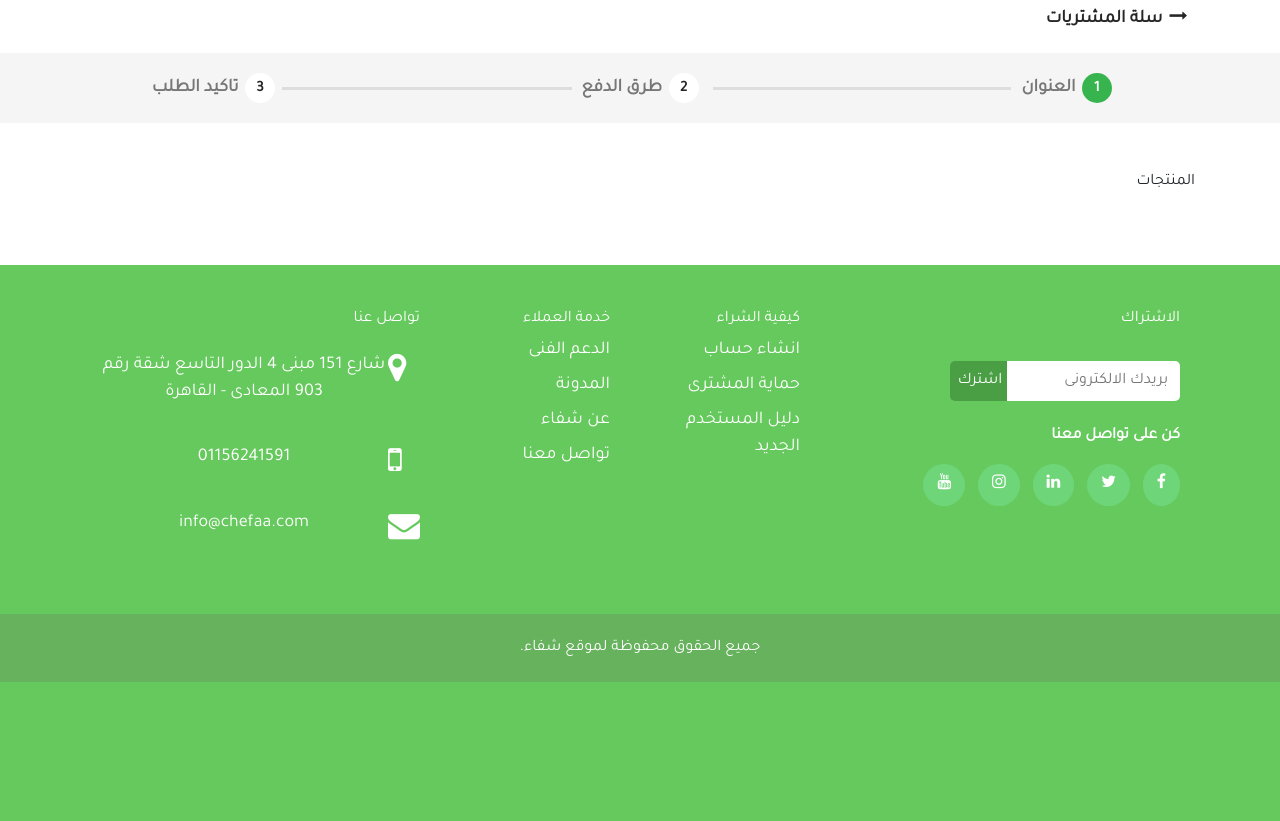
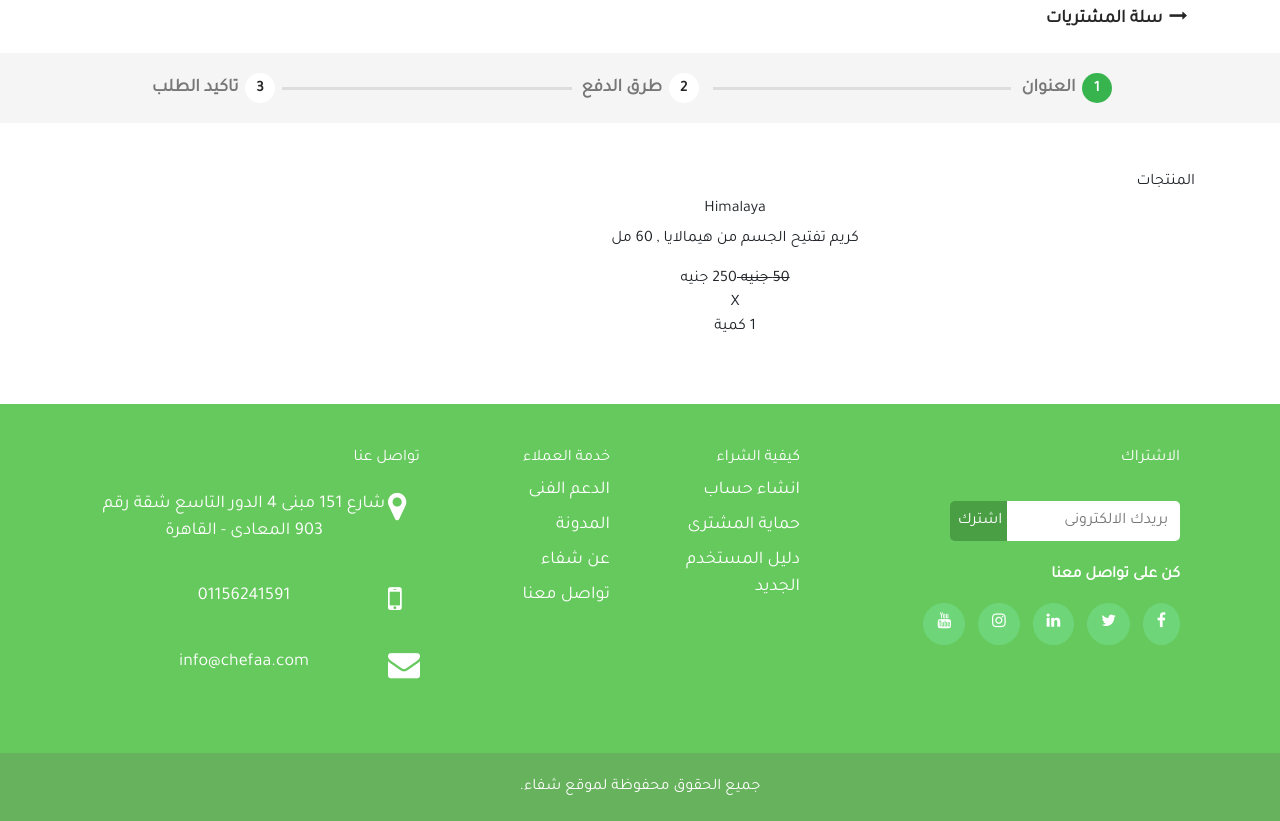
Before and after one commit to Hesham124/chefaa_store, a PHP site: page /checkout.php in a window 1280 px wide. Shown: the part 173-994 px from the top of the page. Before the commit the page ends 855 px from the top, so only its background shows below. Run offline with PHP 8.4, Linux system fonts and the light colour scheme.

Commit message:
design order confirmation steps

```diff
--- a/cart_page.php
+++ b/cart_page.php
@@ -47,8 +47,12 @@
                                                     <span> X </span>
                                                 </li>
                                                 <li>
-                                                    <span> 1 </span>
                                                     <span> كمية </span>
+                                                    <select>
+                                                        <option>1</option>
+                                                        <option>2</option>
+                                                        <option>3</option>
+                                                    </select>
                                                 </li>
                                             </ul>
                                         </div>
--- a/checkout.php
+++ b/checkout.php
@@ -185,6 +185,38 @@
                              <div class = "heading" >
                                  <h6> المنتجات </h6>
                              </div>
+                             <div class = "purchased_products" >
+                                  <!-- Start Purchased Product -->
+                                  <div class = "purchased_product" >
+                                       <div class = "row" >
+                                           <div class = "col-lg-3" >
+                                              <div class = "product_image" >
+                                              </div>
+                                           </div>
+                                           <div class = "col-lg-2" > </div>
+                                           <div class = "col-lg-5" >
+                                               <div class = "product_info" >
+                                                    <h6> Himalaya </h6>
+                                                    <p> كريم تفتيح الجسم من هيمالايا , 60 مل </p>
+                                                    <ul>
+                                                        <li>
+                                                            <del> 50 جنيه  </del>
+                                                            <span> 250 جنيه  </span>
+                                                        </li>
+                                                        <li>
+                                                            <span> X </span>
+                                                        </li>
+                                                        <li>
+                                                           <span> 1 </span>
+                                                           <span> كمية </span>
+                                                        </li>
+                                                    </ul>
+                                               </div>
+                                           </div>
+                                       </div>
+                                  </div>
+                                  <!-- End Purchased Product -->
+                             </div>
                         </div>
                      </div>
                      <div class = "col-lg-4" >
```
